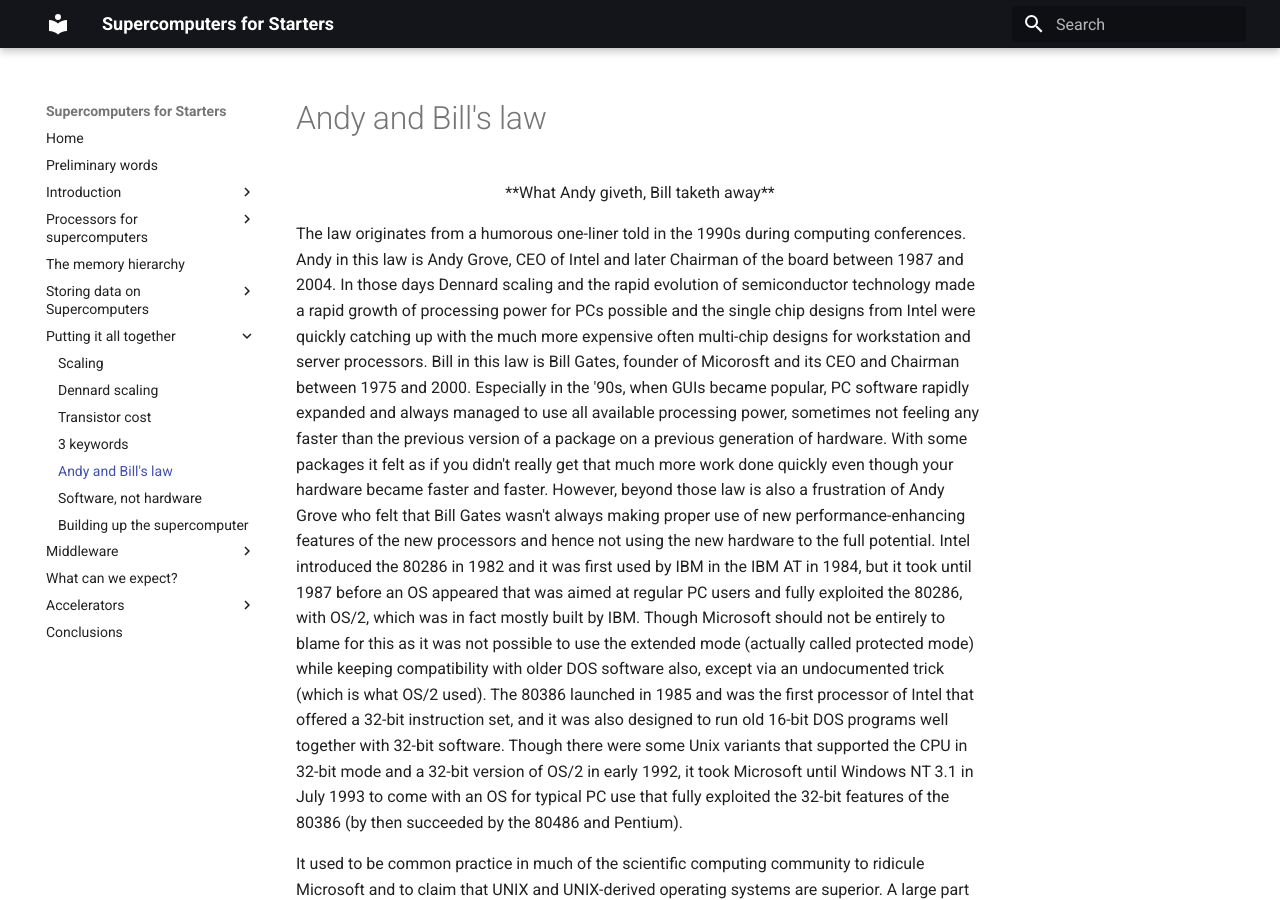
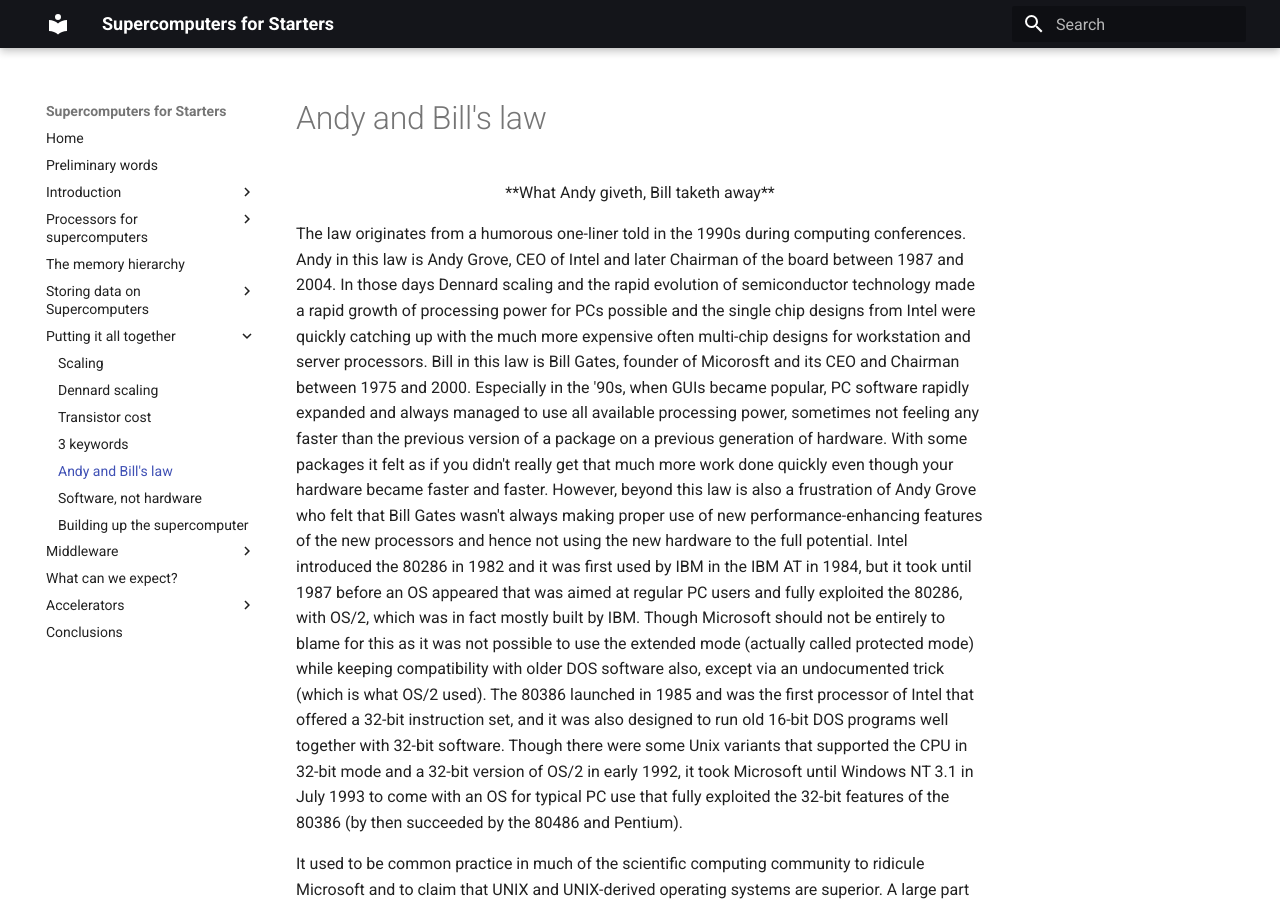
Before and after one commit to klust/SupercomputersForStarters, an MkDocs documentation site: the page built from docs/C05_Summary1/C05_S05_Andy_Bill.md, in a window 1280 px wide and 900 px high. Built offline with MkDocs 1.6.1 and Material for MkDocs 9.7.7, drawn with Linux system fonts in a browser that asks for light colours.

Commit message:
Correction of typos.

```diff
--- a/docs/C05_Summary1/C05_S05_Andy_Bill.md
+++ b/docs/C05_Summary1/C05_S05_Andy_Bill.md
@@ -13,7 +13,7 @@
 than the previous version of a package on a previous generation of hardware. With some
 packages it felt as if you didn't really get that much more work done quickly even though
 your hardware became faster and faster.
-However, beyond those law is also a frustration of Andy Grove who felt that Bill Gates
+However, beyond this law is also a frustration of Andy Grove who felt that Bill Gates
 wasn't always making proper use of new performance-enhancing features of the new processors
 and hence not using the new hardware to the full potential.
 Intel introduced the 80286 in 1982 and it was first used by IBM in the IBM AT in 1984, but
```
Also changed, not shown: docs/C05_Summary1/C05_S04_Keywords.md (+1 -1 lines).
